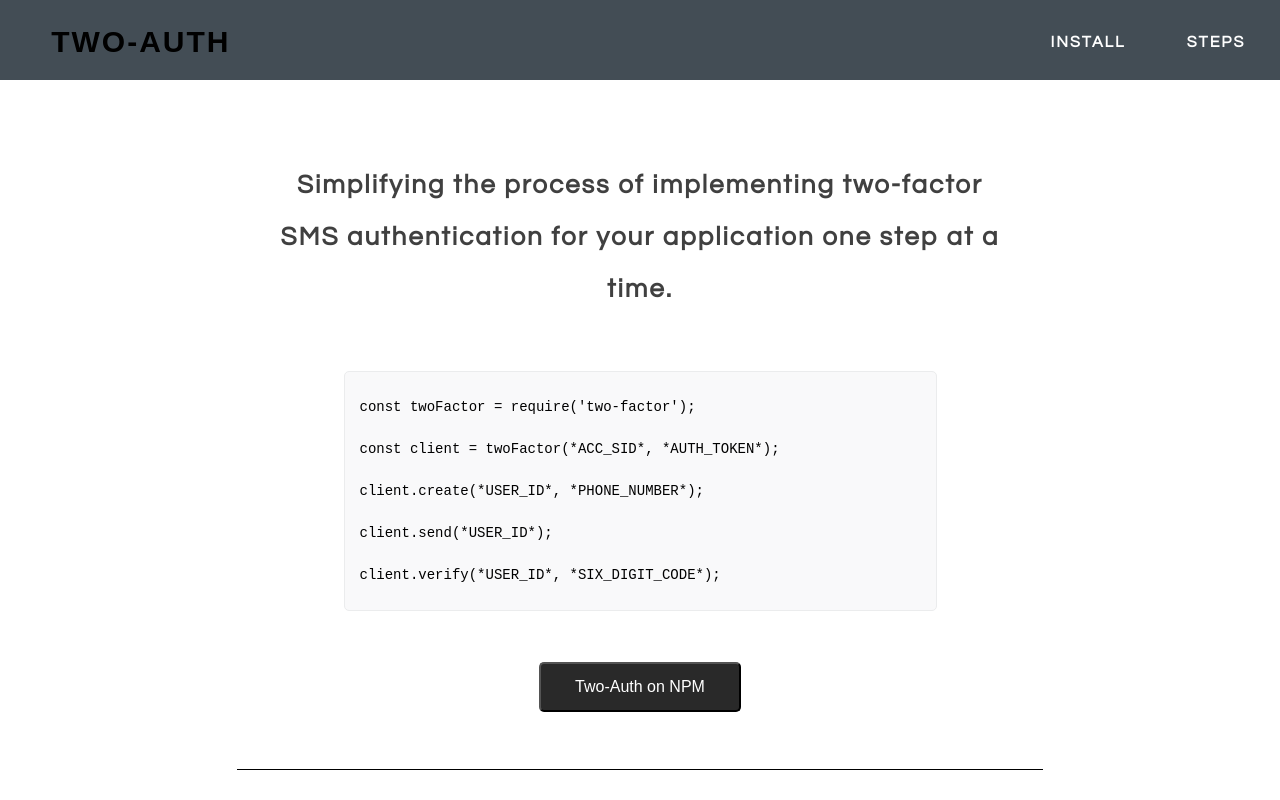
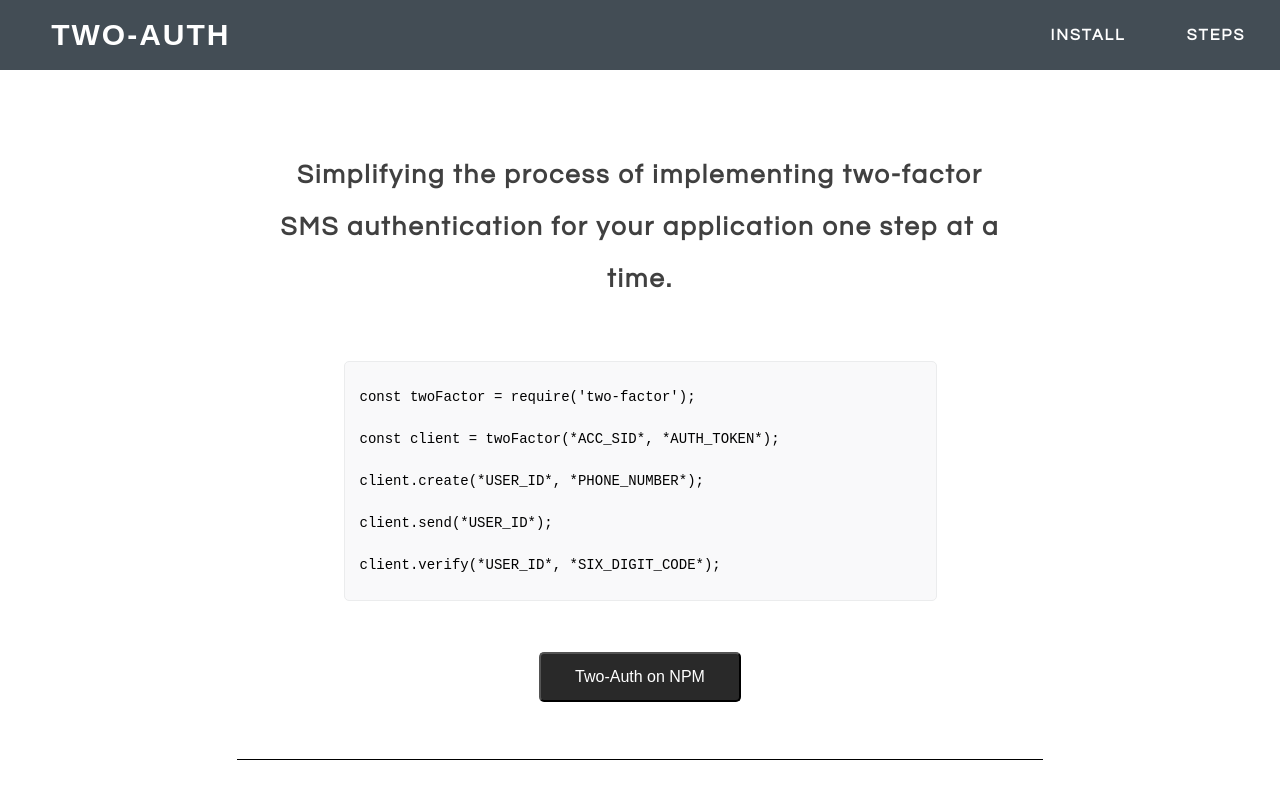
Before and after one commit to two-factor/landing-page.github.io, a React app: page / in a window 1280 px wide. Shown: the top 800 px of the page. Built offline with nearby package versions, Linux system fonts and the light colour scheme.

Commit message:
changed navbar styling

```diff
--- a/client/components/NavBar.jsx
+++ b/client/components/NavBar.jsx
@@ -7,12 +7,10 @@
 
 const NavBar = (props) => {
   function scroll(id) {
-    const top = document.querySelector(`#${id}`).offsetTop;
-    const offset = document.querySelector('#NavBar').offsetHeight;
-    const target = top - offset;
+    const top = document.querySelector(`#${id}`).offsetTop - document.querySelector('#NavBar').offsetHeight;
 
     window.scrollTo({
-      top: target,
+      top,
       behavior: 'smooth',
     });
   }
--- a/client/styled-components/H1.jsx
+++ b/client/styled-components/H1.jsx
@@ -4,8 +4,9 @@
   color: #000;
   font-family: sans-serif;
   font-size: 30px;
-  align-self: center;
+  margin: 0 auto;
   margin-left: 5%;
+  color: white;
 `;
 
 export default H1;
--- a/client/styled-components/NavBar$.jsx
+++ b/client/styled-components/NavBar$.jsx
@@ -3,7 +3,8 @@
 const NavBar$ = styled.section`
   position: sticky;
   top: 0;
-  height: 80px;
+  height: 70px;
+  padding: 0 auto;
   width: 100%;
   display: grid;
   grid-template-columns: 4fr 0.5fr 0.5fr;
```
